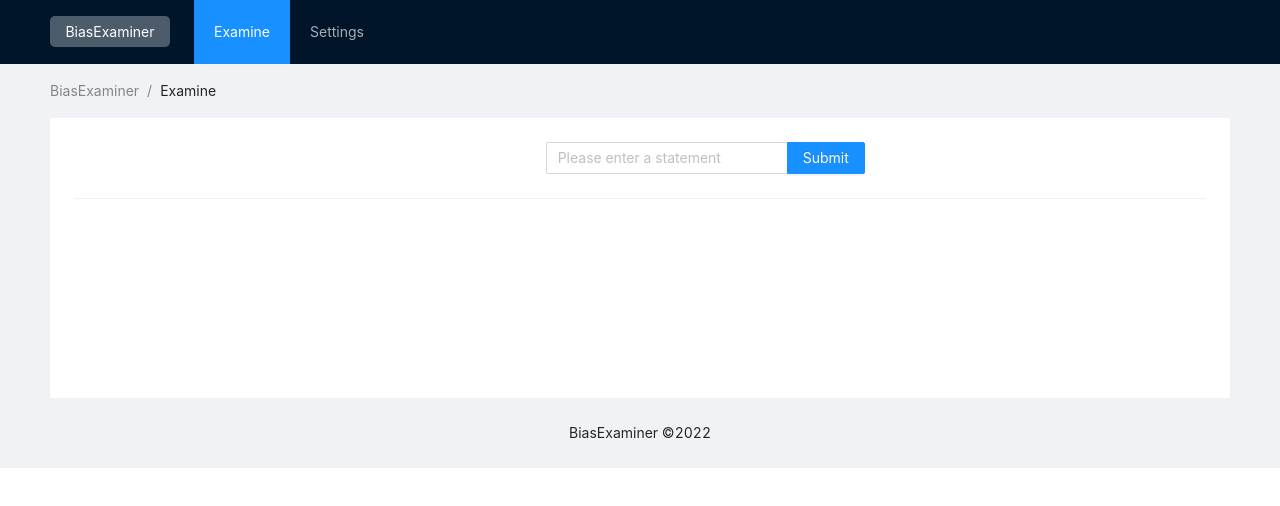
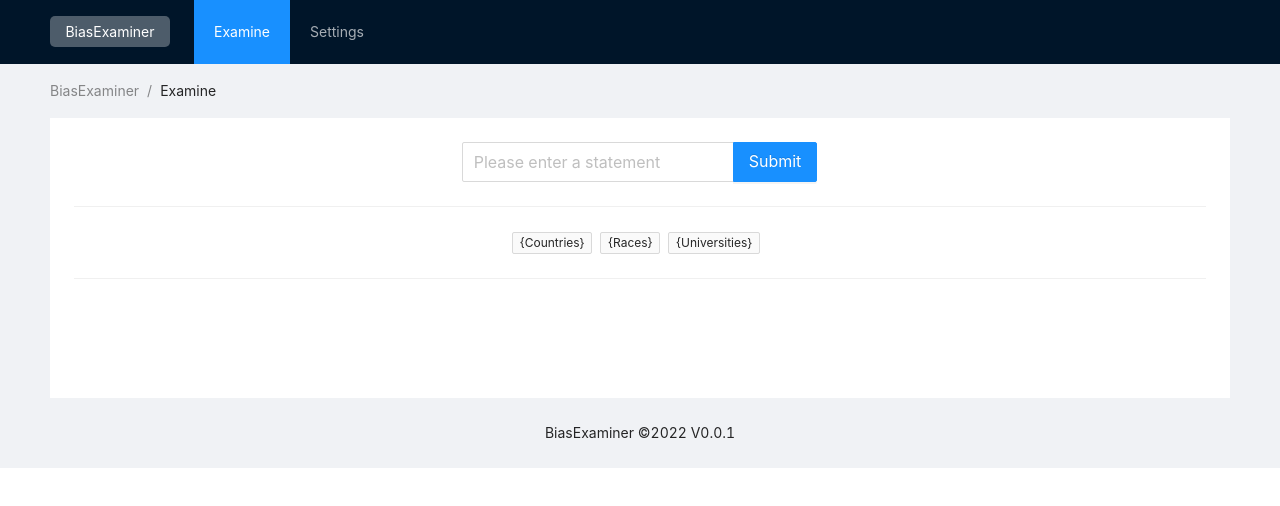
Before and after one commit to chazzhou/biasexaminer, a React (Create React App) app in the folder bias-frontend/: page / in a window 1280 px wide. Shown: the top 506 px of the page. Built offline with nearby package versions, Linux system fonts and the light colour scheme.

Commit message:
Labels work

```diff
--- a/bias-frontend/src/App.js
+++ b/bias-frontend/src/App.js
@@ -10,13 +10,16 @@
 const { Header, Footer, Sider, Content } = Layout;
 
 function App() {
+  const provided_labels = ["{Countries}","{Races}","{Universities}"];
   const { Title } = Typography;
   const { Search } = Input;
-  const [statement, setStatement] = useState({});
+  const [statement, setStatement] = useState({Labels: provided_labels,
+    UserInputs: []});
 
   const onSubmit = (value) => {
     const splitted = value.split(" ");
-    setStatement({ a: splitted });
+    setStatement({ Labels: provided_labels,
+                    UserInputs: splitted });
   };
 
   return (
@@ -35,17 +38,17 @@
         <Breadcrumb.Item>Examine</Breadcrumb.Item>
       </Breadcrumb>
       <div className="site-layout-content">
-      <Row align="middle">
-        <Col offset={10}>
+      <Row justify="space-around" align="middle">
+        <Col>
           <Search
             placeholder="Please enter a statement"
             enterButton="Submit"
             onSearch={onSubmit}
+            size="large"
           />
         </Col>
         <Divider></Divider>
-        <Col offset={10}>
-          <DragDropContext
+        <DragDropContext
             onDragEnd={({ destination, source }) => {
               if (!destination) {
                 return;
@@ -54,23 +57,34 @@
               setStatement(reorderStatement(statement, source, destination));
             }}
           >
+        <Col>
             <div>
-              {Object.entries(statement).map(([k, v]) => (
+              <WordList
+                internalScroll
+                key="Labels"
+                listId="Labels"
+                listType="CARD"
+                words={statement["Labels"]}
+              />
+            </div>
+          </Col>
+        <Divider></Divider>
+        <Col>
+            <div>
                 <WordList
                   internalScroll
-                  key={`${k}_${v}`}
-                  listId={k}
+                  key="UserInputs"
+                  listId="UserInputs"
                   listType="CARD"
-                  words={v}
+                  words={statement["UserInputs"]}
                 />
-              ))}
             </div>
+          </Col>
           </DragDropContext>
-          </Col>
       </Row>
       </div>
     </Content>
-    <Footer style={{ textAlign: 'center' }}>BiasExaminer ©2022</Footer>
+    <Footer style={{ textAlign: 'center' }}>BiasExaminer ©2022 V0.0.1</Footer>
   </Layout>
     </>
   );
--- a/bias-frontend/src/WordList.tsx
+++ b/bias-frontend/src/WordList.tsx
@@ -1,5 +1,5 @@
 import React from "react";
-import { Droppable, Draggable, DroppableProvided } from "react-beautiful-dnd";
+import { Droppable, Draggable } from "react-beautiful-dnd";
 import { Tag } from "antd";
 
 export const WordList = ({ listId, listType, words }) => {
```
